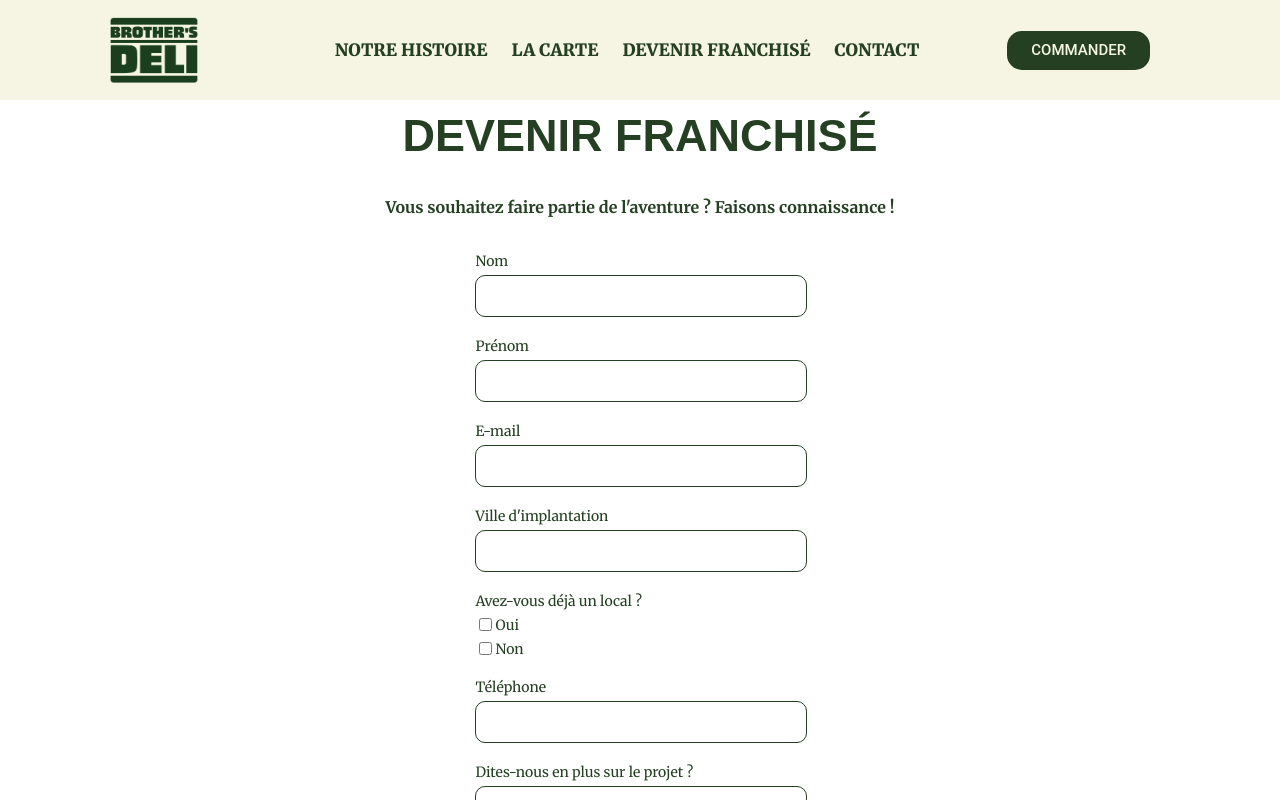
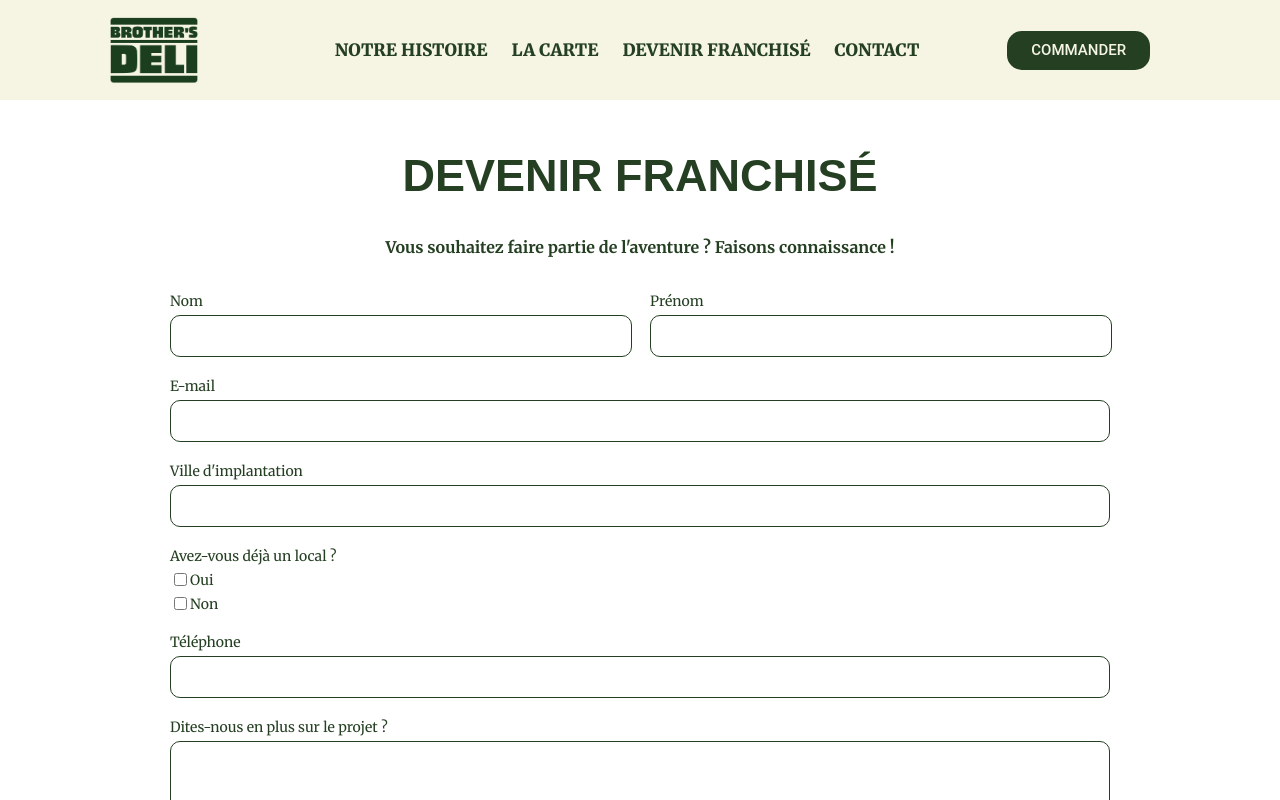
Before and after one commit to Adjel/brothersdeli, a Next.js app: page /BecomeFranchise in a window 1280 px wide. Shown: the top 800 px of the page. Built offline with nearby package versions, Linux system fonts and the light colour scheme.

Commit message:
responsive front end

```diff
--- a/src/pages/BecomeFranchise.js
+++ b/src/pages/BecomeFranchise.js
@@ -33,7 +33,7 @@ export default function BecomeFranchise() {
 
   return (
     <section className={styles.wrapper}>
-      <section style={{ padding: `${10 / 16}rem` }}>
+      <section className={styles.responsiveWrapper}>
         <header className={styles.header}>
           <h1 className={styles.title}>devenir franchisé</h1>
           <p className={styles.subTitle}>
@@ -42,6 +42,8 @@ export default function BecomeFranchise() {
         </header>
         <section className={styles.formWrapper}>
           <form className={styles.form}>
+            <div className={styles.inputsNameWrapper}>
+              <div className={styles.inputName}>
                 <label className={styles.label} htmlFor="lastName">
                   Nom
                 </label>
@@ -53,6 +55,8 @@ export default function BecomeFranchise() {
                   value={input.lastName}
                   onChange={(event) => handleInputChange(event)}
                 ></input>
+              </div>
+              <div className={styles.inputName}>
                 <label className={styles.label} htmlFor="firstName">
                   Prénom
                 </label>
@@ -64,6 +68,8 @@ export default function BecomeFranchise() {
                   value={input.firstName}
                   onChange={(event) => handleInputChange(event)}
                 ></input>
+              </div>
+            </div>
             <label className={styles.label} htmlFor="email">
               E-mail
             </label>
--- a/src/styles/bFranchise.module.css
+++ b/src/styles/bFranchise.module.css
@@ -14,6 +14,11 @@
     --fifteen-px: calc(15/16*1rem);
     --twenty-px: calc(20/16*1rem);
     --fourty-px: calc(40/16*1rem);
+    --fifty-px: calc(50/16*1rem)
+}
+
+.responsiveWrapper {
+    padding: var(--ten-px);
 }
 
 /* header */
@@ -22,6 +27,7 @@
 }
 
 .title, .subTitle {
+    text-align: center;
     font-weight: var(--font-weight-six);
     color: var(--primary);
     margin: 0 0 var(--twenty-px) 0;
@@ -60,6 +66,18 @@
 
 .label {
     margin-bottom: calc(5/16*1rem);
+}
+
+.inputsNameWrapper {
+    width: 100%;
+    display: flex;
+    flex-direction: column;
+}
+
+.inputName {
+    width: 100%;
+    display: flex;
+    flex-direction: column;
 }
 
 .input, .checkboxbWrapper, .textarea {
@@ -121,6 +139,7 @@
     width: 100%;
     min-height: calc(125/16*1rem);
     background-color: var(--secondary);
+    color: var(--primary);
 }
 
 .actionButton {
@@ -134,5 +153,35 @@
     padding: calc(12/16*1rem) calc(24/16*1rem);
     border: none;
     background: none;
+    color: inherit;
+    cursor: pointer;
+    transition: transform 0.3s ease-in-out;
+
+    &:hover {
+        transform: scale(1.2);
+    }
 }
 /* action */
+
+@media (min-width: 36rem) {
+    .responsiveWrapper {
+        padding: var(--fifty-px);
+    }
+    .formWrapper {
+        padding: 0 calc(120/16*1rem) calc(50/16*1rem);
+    }
+    .form {
+        flex-direction: revert;
+        flex-wrap: wrap;
+    }
+    .inputsNameWrapper {
+        width: 100%;
+        display: flex;
+        flex-direction: revert;
+        box-sizing: border-box;
+        gap: var(--twenty-px);
+    }
+    .inputName {
+        width: 50%;
+    }
+}
```
Lines whose indentation alone changed are shown as unchanged.
